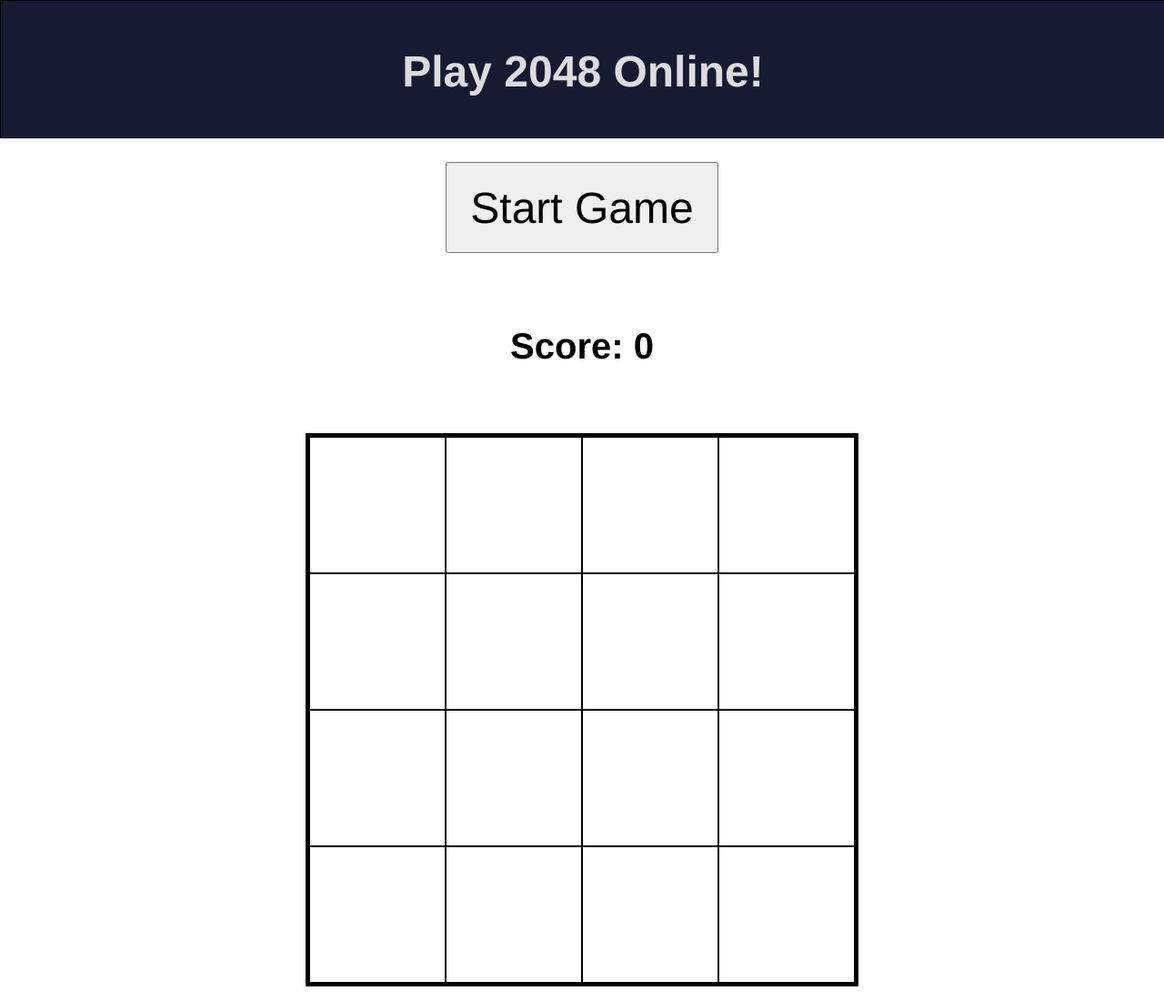
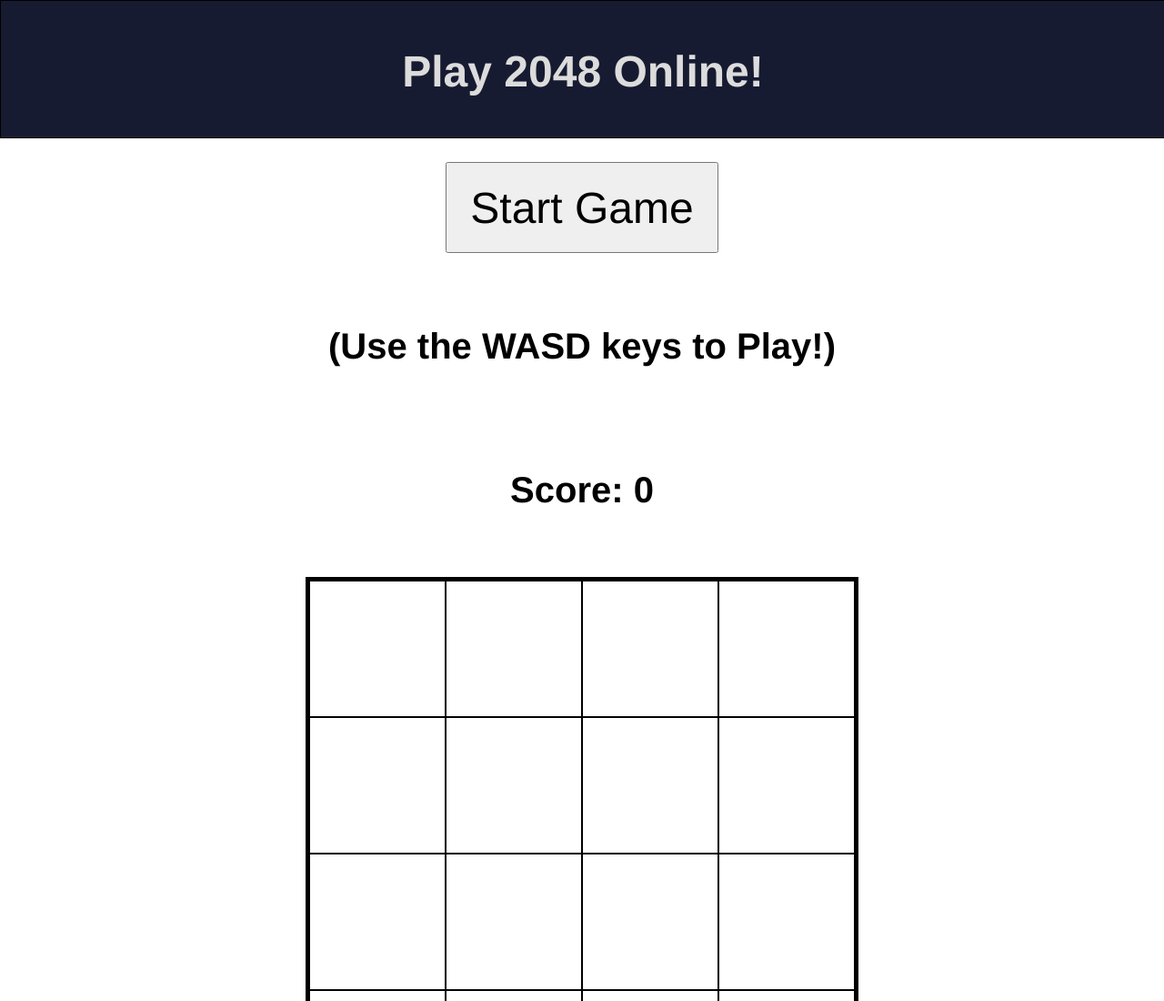
Before and after one commit to briansukalski/briansukalski.github.io, a website: page subpages/2048.html in a window 1280 px wide. Shown: the top 1100 px of the page at 91% size. Drawn offline with Linux system fonts and the light colour scheme.

Commit message:
Add basic instructions to 2048 game page directing user which keys to use

```diff
--- a/subpages/2048.html
+++ b/subpages/2048.html
@@ -13,6 +13,9 @@
         <main>
             <div class="flex-container">
                 <button id="start">Start Game</button>
+            </div>
+            <div class="flex-container">
+                <h2>(Use the WASD keys to Play!)</h2>
             </div>
             <div class="flex-container">
                 <div id="scoreboard">
```
